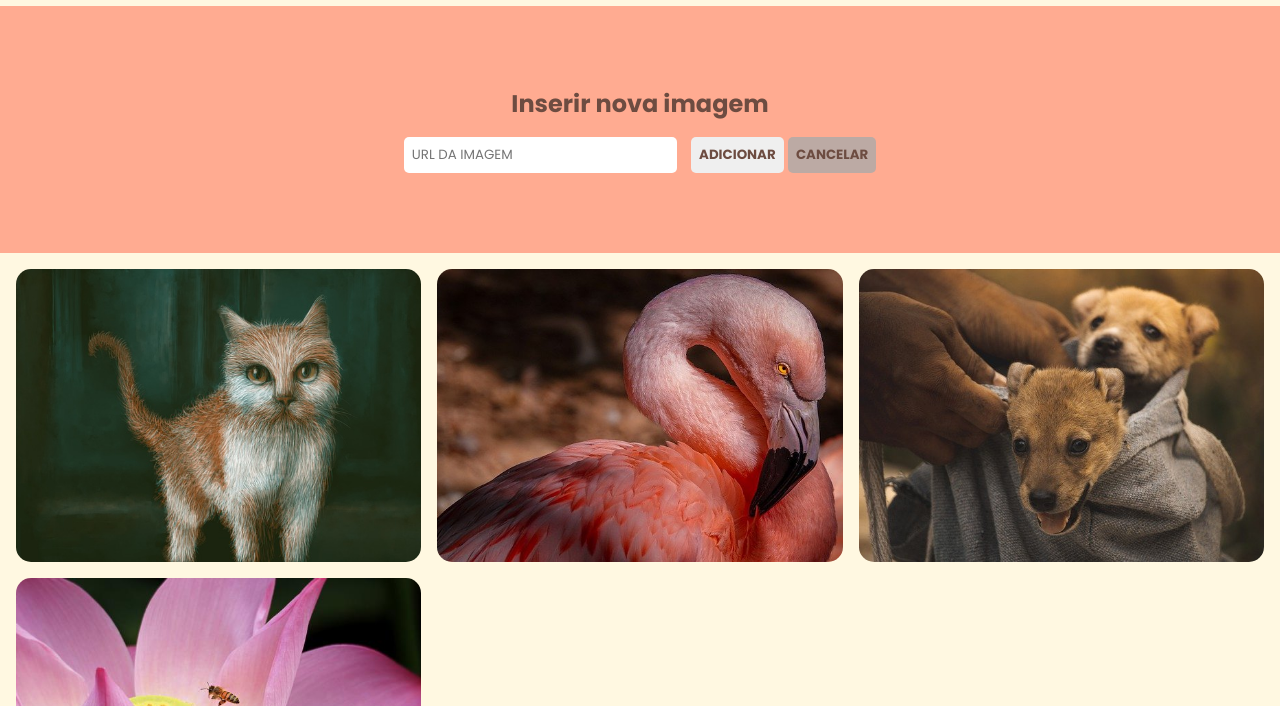
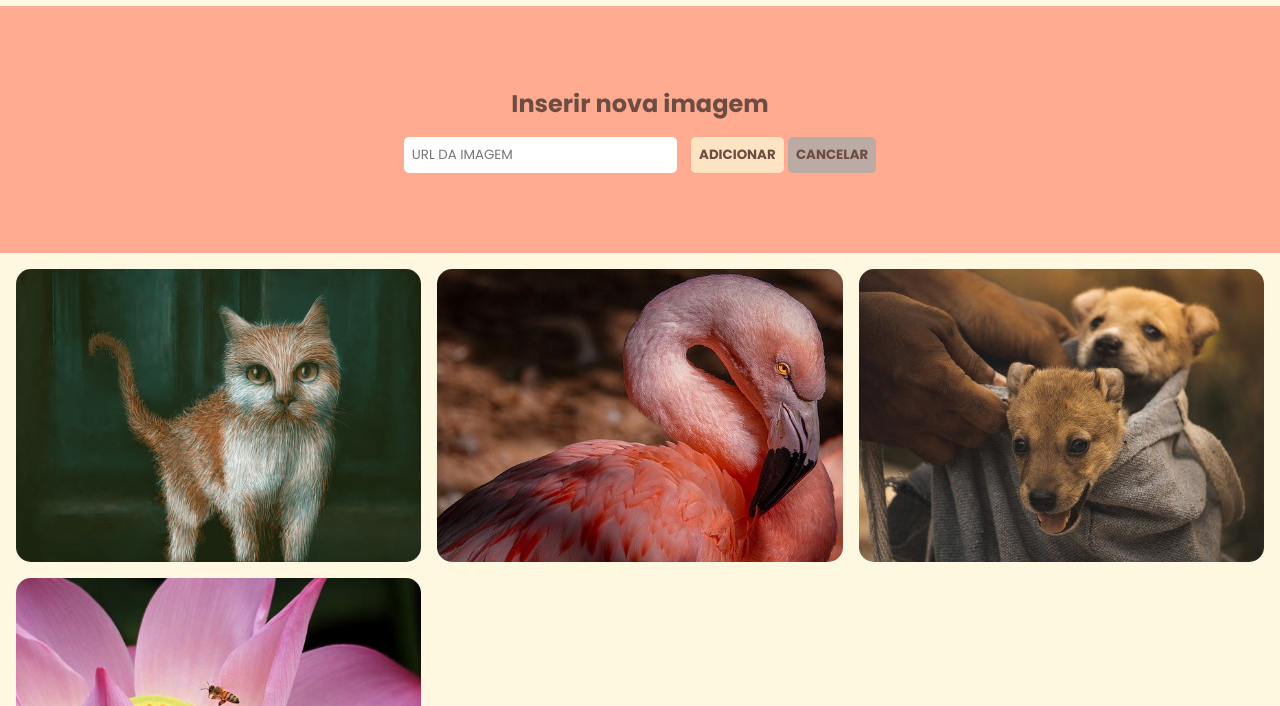
Before and after one commit to SrDev-Henrique/Galeria-de_Fotos, a plain HTML site: page index.html in a window 1280 px wide. Both pictures are taken after a click on the button "NOVA IMAGEM +". Shown: the part 94-800 px from the top of the page. Drawn offline with nearby package versions, Linux system fonts and the light colour scheme.

Commit message:
added a background-color to addbtn

```diff
--- a/style.css
+++ b/style.css
@@ -54,6 +54,10 @@ form h2{
 button{
     cursor: pointer;
     font-weight: bold;
+}
+
+form .addbtn{
+    background-color: bisque;
 }
 
 form .cancelbtn {
```
